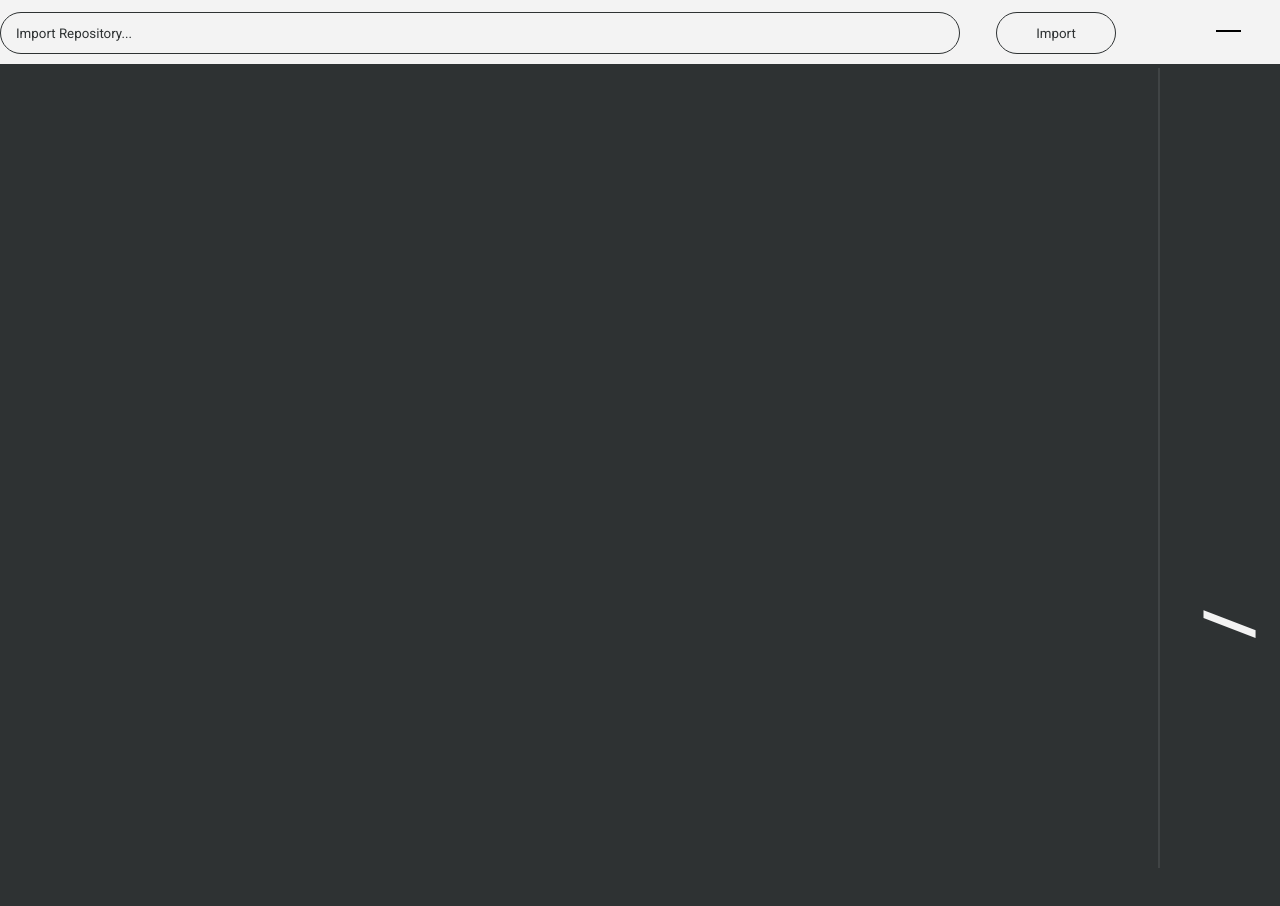
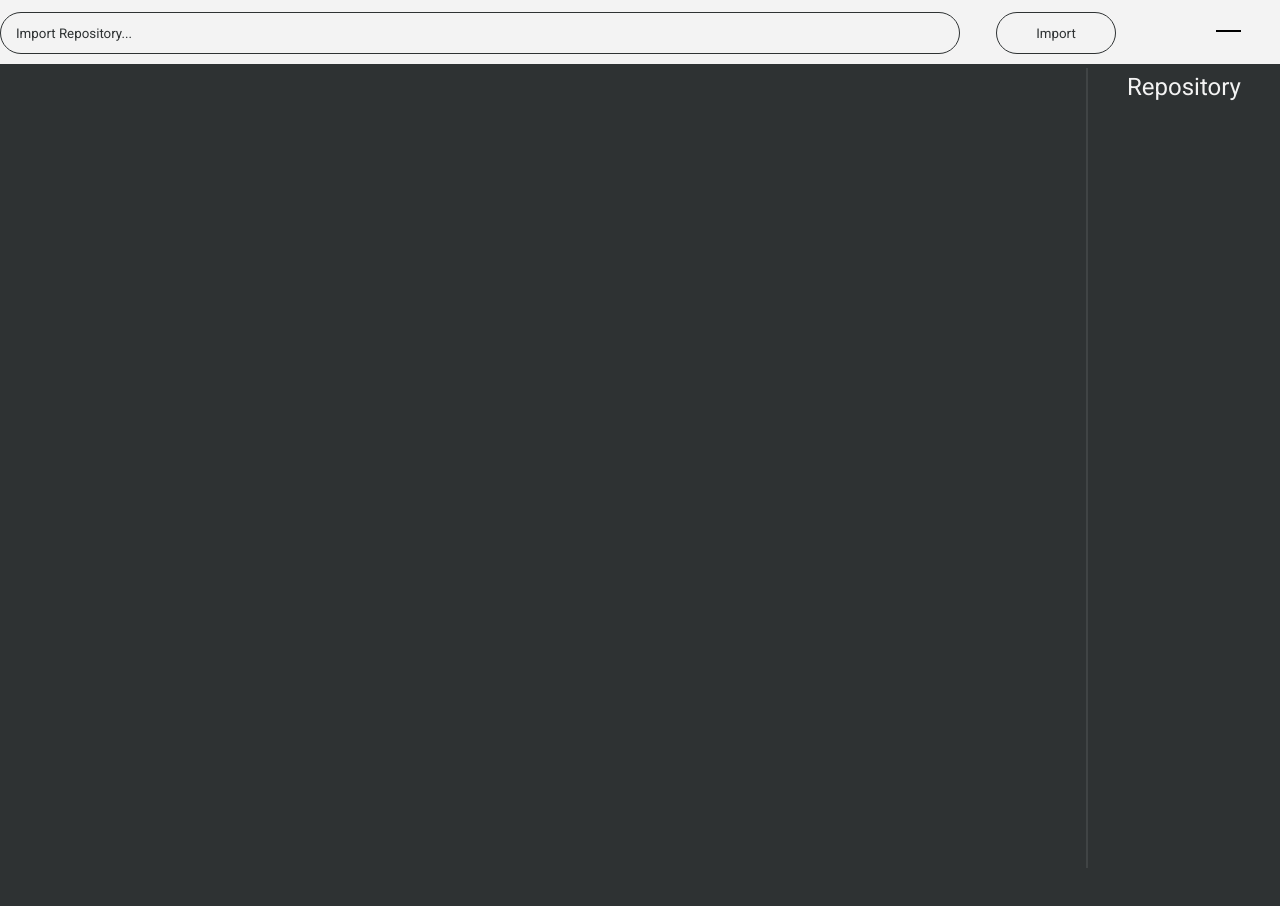
Before and after one commit to s0cks/Affuo, a website: page index.html in a window 1280 px wide. Drawn offline with nearby package versions, Linux system fonts and the light colour scheme; some packages are replaced by stand-ins of ours; a script that the page names is missing.

Commit message:
Final commit for this iteration

```diff
--- a/css/style.css
+++ b/css/style.css
@@ -17,6 +17,8 @@ canvas {
     position: relative;
     top: -64px;
     cursor: pointer;
+    width: 84%;
+    height: 100%;
 }
 
 .node {
@@ -215,7 +217,7 @@ canvas {
 
 .repository-bar {
     top: -60px;
-    width: 120px;
+    width: 15%;
     float: right;
     height: 100%;
     display: block;
@@ -224,14 +226,16 @@ canvas {
 }
 
 .repository-bar .repository-name {
-    text-align: left;
-    height: 60px;
+    text-align: center;
+    margin-top: 5px;
+    display: block;
+    height: 25%;
+    width: 100%;
+    font-size: 24px;
     color: #F3F3F3;
-    font-weight: bold;
-    font-size: 64px;
-    -webkit-transform: rotate(-90deg) translate(-400%);
-    -moz-transform: rotate(-90deg) translate(-400%);
-    -ms-transform: rotate(-90deg) translate(-400%);
-    -o-transform: rotate(-90deg) translate(-400%);
-    transform: rotate(-90deg) translate(-400%);
 }
+
+.repository-bar .repository-browser{
+    height: 100%;
+    width: 50%;
+}
--- a/index.html
+++ b/index.html
@@ -17,6 +17,23 @@
                 $(".navigation").toggleClass("open");
                 $(".cfg").toggleClass("open");
             }
+
+            $(document).ready(function(){
+                var depGraph = new Graph();
+                depGraph.addNode("root");
+
+                var last;
+                for(var i = 0; i < 100; i++){
+                    depGraph.addNode("child_" + i);
+                    if(Math.random() < 0.5 && last != undefined){
+                        depGraph.addEdge("child_" + i, last);
+                    }
+                    last = "child_" + i;
+                }
+
+                var graph = new TreeGraph({ graph: depGraph });
+                $(".graph").replaceWith(graph);
+            });
         </script>
     </head>
     <body data-ng-controller="mainCtrl">
@@ -37,7 +54,10 @@
         <div class="close-button" onclick="toggleMenu()"></div>
         <div class="graph"></div>
         <div class="repository-bar">
-            <div class="repository-name"> {{ repository.owner.login + "/" + repository.name }}</div>
+            <div class="repository-name">{{ repository.name || "Repository" }}</div>
+            <div class="repository-browser">
+
+            </div>
         </div>
     </body>
 </html>
```
